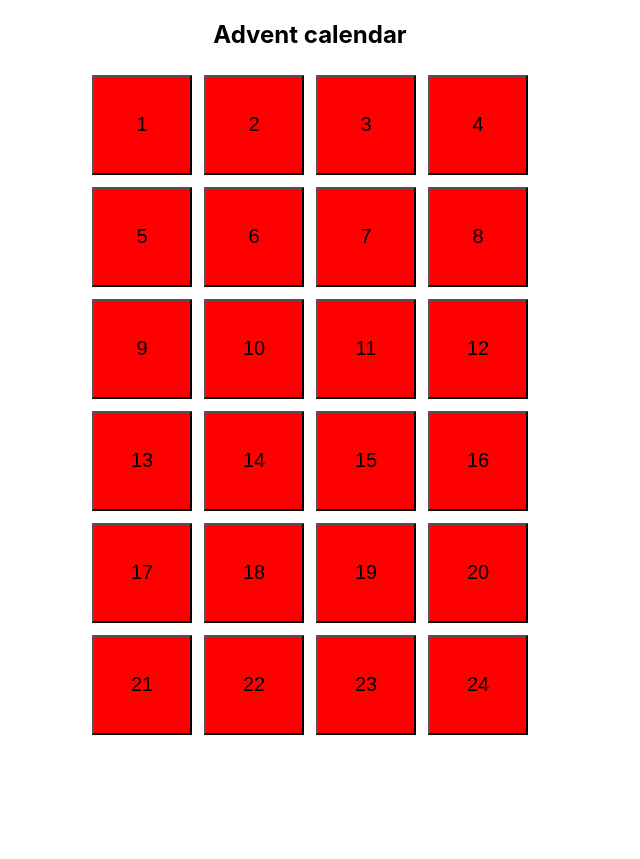
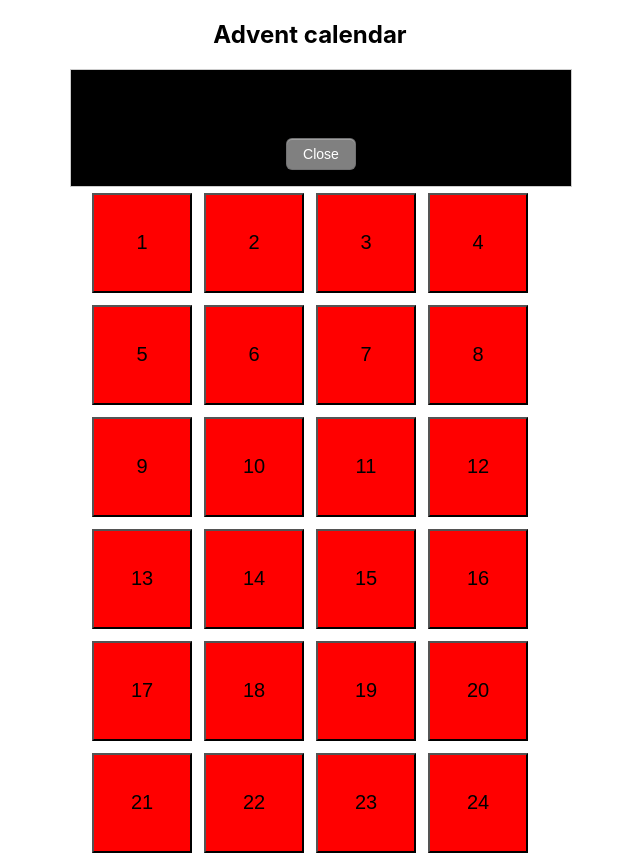
Before and after one commit to MikAoJk/advent-calendar, a Next.js app: page / in a window 1280 px wide. Both pictures are taken after a click on the button "10". Shown: the whole page, without its empty margins (330-970 px from the left). Before the commit the page ends 820 px from the top, so only its background shows below. Built offline with nearby package versions, Linux system fonts and the light colour scheme.

Commit message:
Added in simple modals

```diff
--- a/src/components/AdventCalender/AdventCalender.tsx
+++ b/src/components/AdventCalender/AdventCalender.tsx
@@ -1,7 +1,13 @@
 import styles from "./AdventCalender.module.css";
 import Hatche, {HatcheData} from "../Hatche/Hatche";
+import ShowPriceModal from "../Modal/ShowPriceModal/ShowPriceModal";
+import {useState} from "react";
+import ShowNotTodayModal from "../Modal/ShowNotTodayModal/ShowNotTodayModal";
 
 const AdventCalender = () => {
+
+    const [clickedHatch, setClickedHatch] = useState<HatcheData>()
+    const [modalClosed, setModalClosed] = useState(true)
 
     const hatchesData: HatcheData[] =
         [{
@@ -102,11 +108,27 @@ const AdventCalender = () => {
             }
         ]
 
+    const todaysDay = new Date().getDate();
+    const isTodaysHach = todaysDay === clickedHatch?.day
+
+    const onOpenHandler = (hatcheData: HatcheData) => {
+        setClickedHatch(hatcheData)
+        setModalClosed(false)
+    };
+
+    const onCloseModalHandler = () => {
+        setModalClosed(true)
+    };
+
     return (
         <div className={styles.main}>
             <h2>Advent calendar</h2>
+            {(!isTodaysHach && !modalClosed) &&
+                <ShowNotTodayModal onClose={onCloseModalHandler}></ShowNotTodayModal>}
+            {(isTodaysHach && !modalClosed) &&
+                <ShowPriceModal text={clickedHatch?.price} onClose={onCloseModalHandler}></ShowPriceModal>}
             {hatchesData.map(hatcheData =>
-                <Hatche key={hatcheData.day} hatcheData={hatcheData}/>
+                <Hatche key={hatcheData.day} hatcheData={hatcheData} onOpen={onOpenHandler}/>
             )}
         </div>
     )
--- a/src/components/Hatche/Hatche.tsx
+++ b/src/components/Hatche/Hatche.tsx
@@ -2,11 +2,17 @@ import styles from "./Hatche.module.css";
 
 interface HatcheProps {
     hatcheData: HatcheData
+    onOpen: (hatcheData: HatcheData) => void;
 }
 
 const Hatche = (hatcheProps: HatcheProps) => {
+
+    const showHatchPriceHandler = () => {
+        hatcheProps.onOpen(hatcheProps.hatcheData)
+    }
+
     return (
-            <button className={styles.hatche__front}>
+            <button className={styles.hatche__front} onClick={showHatchPriceHandler}>
                 {hatcheProps.hatcheData.day}
             </button>
     )
--- /dev/null
+++ b/src/components/Modal/ShowNotTodayModal/ShowNotTodayModal.module.css
@@ -0,0 +1,45 @@
+.modal {
+    width: 500px;
+    background: black;
+    border: 1px solid #ccc;
+    transition: 1.1s ease-out;
+    filter: blur(0);
+    transform: scale(1);
+    opacity: 1;
+    visibility: visible;
+}
+
+.modal_content {
+    padding: 1rem;
+}
+
+.modal_title {
+    padding: 1rem;
+    margin: 0;
+}
+
+
+.modal_footer {
+
+}
+.modal_header {
+
+}
+
+.button {
+    display: inline-block;
+    outline: 0;
+    cursor: pointer;
+    padding: 5px 16px;
+    font-size: 14px;
+    font-weight: 500;
+    line-height: 20px;
+    vertical-align: middle;
+    border-radius: 6px;
+    color: #ffffff;
+    background-color: gray;
+    border: 1px solid #1b1f2326;
+    box-shadow: rgba(27, 31, 35, 0.04) 0 1px 0 0, rgba(255, 255, 255, 0.25) 0 1px 0 0 inset;
+    transition: 0.2s cubic-bezier(0.3, 0, 0.5, 1);
+    transition-property: color, background-color, border-color;
+}
--- /dev/null
+++ b/src/components/Modal/ShowNotTodayModal/ShowNotTodayModal.tsx
@@ -0,0 +1,27 @@
+import styles from "./ShowNotTodayModal.module.css";
+
+interface ShowNotTodayModalProps {
+    onClose: () => void;
+}
+
+const ShowNotTodayModal = (showNotTodayModalProps: ShowNotTodayModalProps) => {
+
+    const closeHandler = () => {
+        showNotTodayModalProps.onClose()
+    }
+
+    return (
+        <div className={styles.modal}>
+            <div className={styles.modal_content}>
+                <div className={styles.modal_header}>
+                    <h4 className={styles.modal_title}>You cannot open this hatche today!</h4>
+                </div>
+                <div className={styles.modal_footer}></div>
+                <button className={styles.button} onClick={closeHandler}>Close</button>
+            </div>
+
+        </div>
+    )
+}
+
+export default ShowNotTodayModal;
--- /dev/null
+++ b/src/components/Modal/ShowPriceModal/ShowPriceModal.module.css
@@ -0,0 +1,45 @@
+.modal {
+    width: 500px;
+    background: black;
+    border: 1px solid #ccc;
+    transition: 1.1s ease-out;
+    filter: blur(0);
+    transform: scale(1);
+    opacity: 1;
+    visibility: visible;
+}
+
+.modal_content {
+    padding: 1rem;
+}
+
+.modal_title {
+    padding: 1rem;
+    margin: 0;
+}
+
+
+.modal_footer {
+
+}
+.modal_header {
+
+}
+
+.button {
+    display: inline-block;
+    outline: 0;
+    cursor: pointer;
+    padding: 5px 16px;
+    font-size: 14px;
+    font-weight: 500;
+    line-height: 20px;
+    vertical-align: middle;
+    border-radius: 6px;
+    color: #ffffff;
+    background-color: gray;
+    border: 1px solid #1b1f2326;
+    box-shadow: rgba(27, 31, 35, 0.04) 0 1px 0 0, rgba(255, 255, 255, 0.25) 0 1px 0 0 inset;
+    transition: 0.2s cubic-bezier(0.3, 0, 0.5, 1);
+    transition-property: color, background-color, border-color;
+}
--- /dev/null
+++ b/src/components/Modal/ShowPriceModal/ShowPriceModal.tsx
@@ -0,0 +1,31 @@
+import styles from "./ShowPriceModal.module.css";
+
+interface ShowPriceModalProps {
+    text?: string
+    onClose: () => void;
+}
+
+const ShowPriceModal = (showPriceModalProps: ShowPriceModalProps) => {
+
+    const closeHandler = () => {
+        showPriceModalProps.onClose()
+    }
+
+    return (
+        <div className={styles.modal}>
+            <div className={styles.modal_content}>
+                <div className={styles.modal_header}>
+                    <h4 className={styles.modal_title}>Today's price is:</h4>
+                </div>
+                <div className={styles.modal_body}>
+                    {showPriceModalProps.text}
+                </div>
+                <div className={styles.modal_footer}></div>
+                <button className={styles.button} onClick={closeHandler}>Close</button>
+            </div>
+
+        </div>
+    )
+}
+
+export default ShowPriceModal;
```
